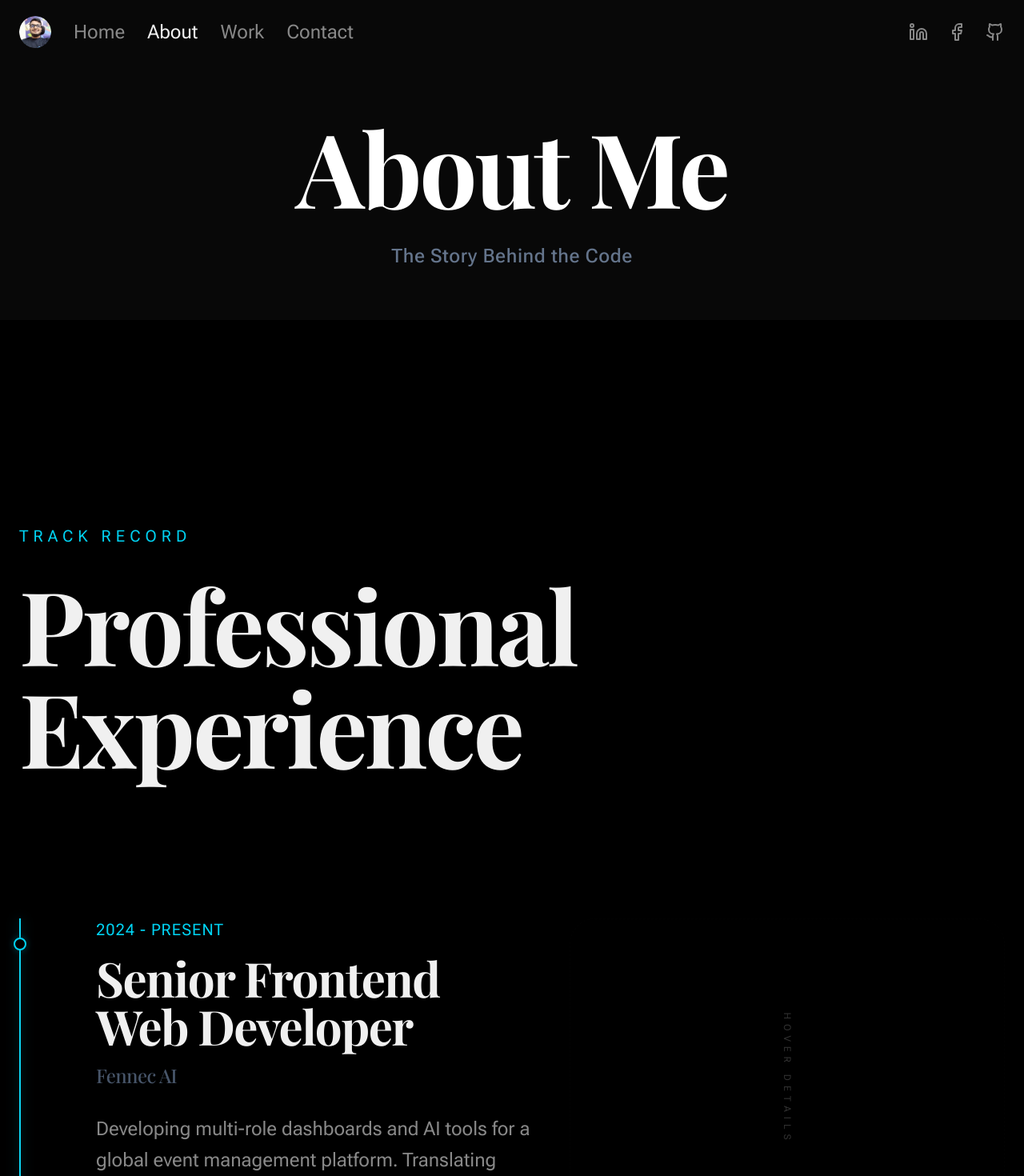
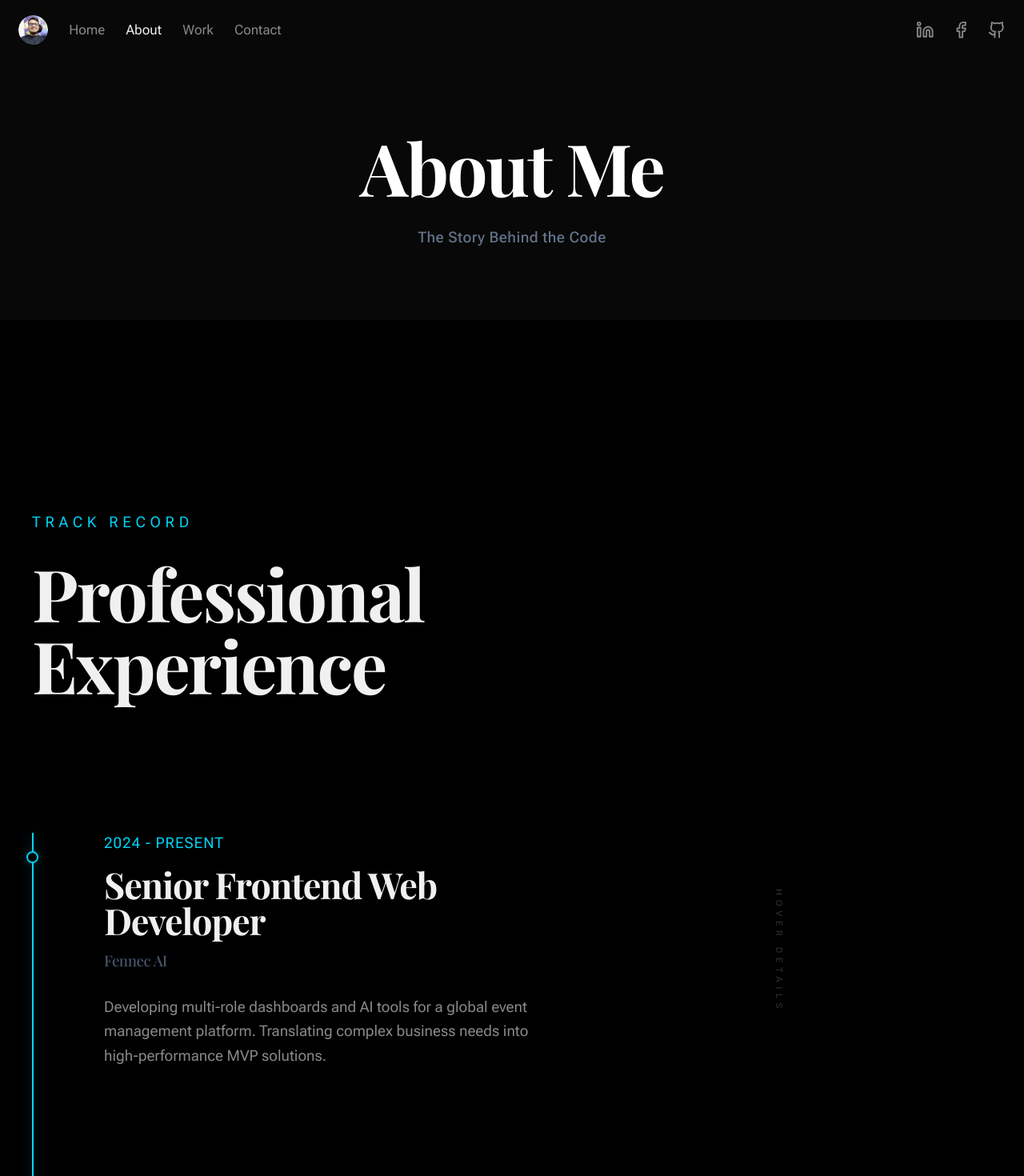
Before and after one commit to sakilanwar12/sakil-anwar, a Next.js app: page /about in a window 1280 px wide. Shown: the top 1470 px of the page at 80% size. Built offline with nearby package versions, Linux system fonts and the light colour scheme; a web font is replaced by a local one.

Commit message:
fix/font issues

```diff
--- a/src/app/Components/ClosingQuote.tsx
+++ b/src/app/Components/ClosingQuote.tsx
@@ -13,7 +13,7 @@ function ClosingQuote() {
           viewport={{ once: true }}
           className="relative z-10 text-center"
         >
-          <p className="font-serif text-5xl leading-tight text-white italic md:text-8xl">
+          <p className="font-serif text-4xl leading-tight text-white italic md:text-7xl">
             “Design is not just about beauty; it’s how users feel <br />
             <span className="text-cyan-400">and interact with it..</span>”
           </p>
--- a/src/app/Components/Hero.tsx
+++ b/src/app/Components/Hero.tsx
@@ -87,14 +87,14 @@ function Hero() {
 
             <motion.h1
               variants={wordVars}
-              className="font-serif text-5xl font-bold tracking-tight text-white md:text-7xl lg:text-8xl"
+              className="font-serif text-4xl font-bold tracking-tight text-white md:text-6xl lg:text-7xl"
             >
               {headline}
             </motion.h1>
 
             <motion.p
               variants={wordVars}
-              className="text-default-200 mt-8 max-w-xl text-lg leading-relaxed md:text-xl md:leading-[1.6]"
+              className="text-default-200 mt-8 max-w-xl text-base leading-relaxed md:text-lg md:leading-[1.6]"
             >
               {bio}
             </motion.p>
@@ -105,13 +105,13 @@ function Hero() {
             >
               <Button
                 asChild
-                className="group relative h-14 overflow-hidden rounded-full bg-white px-10 text-lg font-bold text-black transition-all hover:scale-[1.02] hover:shadow-[0_0_30px_rgba(255,255,255,0.2)]"
+                className="group relative h-14 overflow-hidden rounded-full bg-white px-10 text-base font-bold text-black transition-all hover:scale-[1.02] hover:shadow-[0_0_30px_rgba(255,255,255,0.2)]"
               >
                 <Link href="/work">View Works</Link>
               </Button>
               <Button
                 asChild
-                className="hover:border-default-400 border-default-800 h-14 rounded-full border px-10 text-lg font-bold text-white transition-all hover:bg-white/5"
+                className="hover:border-default-400 border-default-800 h-14 rounded-full border px-10 text-base font-bold text-white transition-all hover:bg-white/5"
               >
                 <Link href="/contact">Contact Me</Link>
               </Button>
--- a/src/app/Components/SubHero.tsx
+++ b/src/app/Components/SubHero.tsx
@@ -53,13 +53,13 @@ function SubHero({ title, subtitle }: SubHeroProps) {
       >
         <motion.h1
           variants={itemVars}
-          className="font-serif text-6xl font-bold tracking-tight text-white md:text-8xl lg:text-9xl"
+          className="font-serif text-5xl font-bold tracking-tight text-white md:text-7xl lg:text-8xl"
         >
           {title}
         </motion.h1>
         <motion.p
           variants={itemVars}
-          className="text-default-300 mx-auto mt-8 max-w-2xl text-lg font-medium tracking-wide md:text-xl lg:text-2xl"
+          className="text-default-300 mx-auto mt-8 max-w-2xl text-base font-medium tracking-wide md:text-lg lg:text-xl"
         >
           {subtitle}
         </motion.p>
--- a/src/components/Header/Nav/index.tsx
+++ b/src/components/Header/Nav/index.tsx
@@ -17,7 +17,7 @@ function NavItem({ name, path, activePath }: INavItem) {
       <Link
         href={path}
         className={cn(
-          "text-default-200 hover:text-default-100 text-2xl font-normal transition-colors",
+          "text-default-200 hover:text-default-100 text-lg font-normal transition-colors",
           path === activePath && "text-default-100",
         )}
       >
--- a/src/components/sections/Experience/index.tsx
+++ b/src/components/sections/Experience/index.tsx
@@ -35,7 +35,7 @@ function Experience() {
           >
             Track Record
           </motion.h2>
-          <h2 className="font-serif text-6xl font-bold md:text-9xl">
+          <h2 className="font-serif text-5xl font-bold md:text-8xl">
             Professional <br /> Experience
           </h2>
         </div>
@@ -87,14 +87,14 @@ function Experience() {
                       <span className="mb-4 inline-block font-mono text-xl tracking-wider text-cyan-400 uppercase">
                         {exp.duration}
                       </span>
-                      <h3 className="text-default-100 font-serif text-4xl font-bold transition-colors group-hover:text-cyan-400 md:text-6xl">
+                      <h3 className="text-default-100 font-serif text-3xl font-bold transition-colors group-hover:text-cyan-400 md:text-5xl">
                         {exp.role}
                       </h3>
-                      <h4 className="text-default-400 mt-4 text-2xl font-medium">
+                      <h4 className="text-default-400 mt-4 text-xl font-medium">
                         {exp.company}
                       </h4>
                     </div>
-                    <p className="text-default-200 max-w-xl text-xl leading-relaxed md:text-2xl">
+                    <p className="text-default-200 max-w-xl text-lg leading-relaxed md:text-xl">
                       {exp.description}
                     </p>
                   </div>
--- a/src/components/sections/Skills/index.tsx
+++ b/src/components/sections/Skills/index.tsx
@@ -44,10 +44,10 @@ function SkillCard({
       )}
     >
       <div className="relative z-10 flex h-full flex-col">
-        <h3 className="mb-3 font-serif text-3xl font-bold text-[#f0f0f0]">
+        <h3 className="mb-3 font-serif text-2xl font-bold text-[#f0f0f0]">
           {title}
         </h3>
-        <p className="mb-8 max-w-xs text-lg leading-relaxed text-[#888]">
+        <p className="mb-8 max-w-xs text-base leading-relaxed text-[#888]">
           {description}
         </p>
         <div className="flex flex-1 items-center justify-center">
@@ -73,7 +73,7 @@ function Skills() {
           >
             Technical Prowess
           </motion.span>
-          <h2 className="font-serif text-6xl font-bold text-[#f0f0f0] md:text-9xl">
+          <h2 className="font-serif text-5xl font-bold text-[#f0f0f0] md:text-8xl">
             Skills & <br /> Expertise
           </h2>
         </div>
--- a/src/styles/globals.css
+++ b/src/styles/globals.css
@@ -131,6 +131,10 @@
 }
 
 @layer base {
+  html {
+    font-size: 93.75%;
+  }
+
   * {
     @apply border-border outline-ring/50;
   }
```
